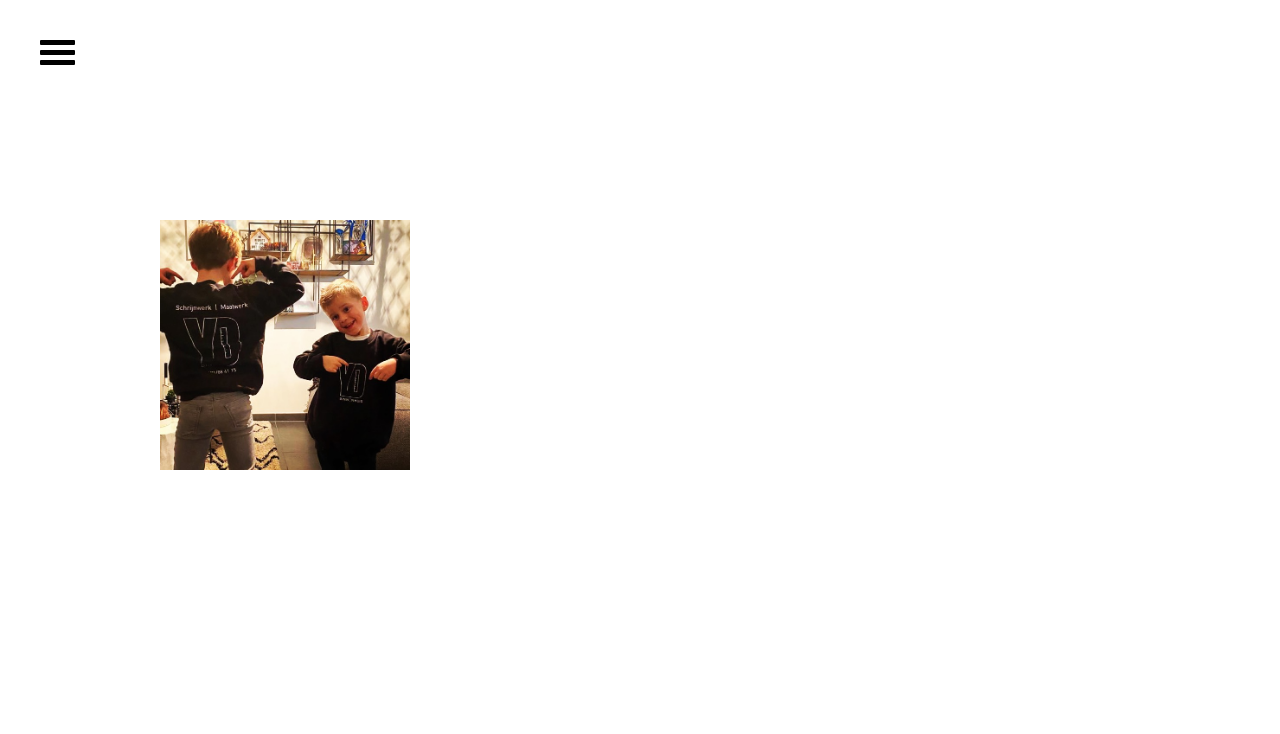
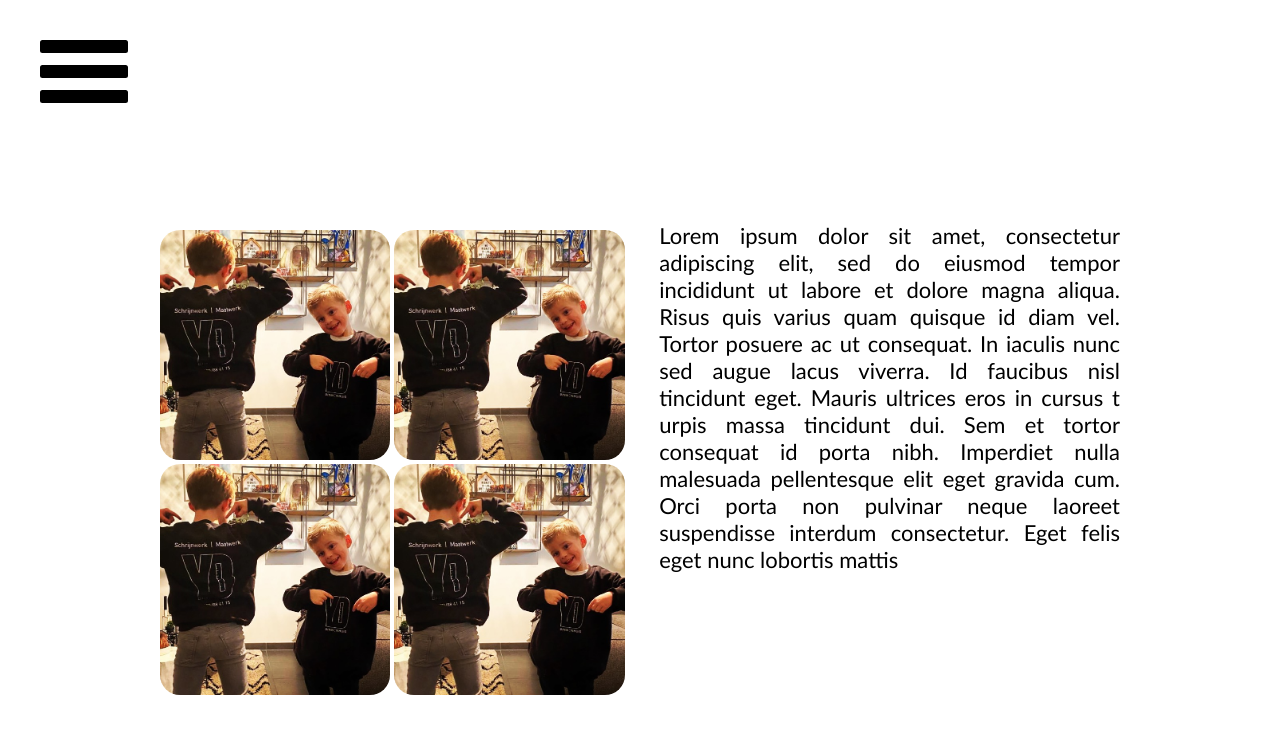
Before and after one commit to driesvd22/driesvd22.github.io, a PHP site: page / in a window 1280 px wide. Shown: the top 734 px of the page. Run offline with PHP 8.4, Linux system fonts and the light colour scheme.

Commit message:
Navbar Tweak mediaquery

```diff
--- a/index.css
+++ b/index.css
@@ -44,13 +44,39 @@
     .container{
         width: 100%;
         position: absolute;
-        margin-top: 220px;
+        margin-top: 200px;
     }
 
     .container div{
         margin: 0 auto;
+    }
+
+    .welkom{
         width: 75%;
     }
+
+    .foto_welkom{
+        float: left;
+        width: 50%;
+    }
+    .foto_welkom img {
+        margin-top: 30px;
+        margin-bottom: -30px;
+        width: 48%;
+        height: auto;
+        border-radius: 20px;
+    }
+
+    .tekst_welkom{
+        float: right;
+        width: 48%;
+        font-size: 22px;
+        font-family: Calibri, sans-serif;
+        text-align: justify;
+    }
+    .tekst_welkom p{
+    }
+
 
     .menu{
         margin: 0;
@@ -64,7 +90,6 @@
         z-index: 1;
         transition: 0.5s;
     }
-
 
 @media only screen and (max-device-width: 800px) {
 
@@ -83,6 +108,7 @@
             color: #262626;
             font-size: 24px;
             cursor: pointer;
+            zoom: 250%;
         }
 
 
@@ -103,7 +129,7 @@
             padding: 10px;
             display: inline-block;
             font-family: verdana, serif;
-            font-size: 2em;
+            font-size: 4em;
             text-decoration: none;
             text-transform: uppercase;
             color: #FFFFFF;
--- a/index.html
+++ b/index.html
@@ -15,11 +15,10 @@
 </div>
 <div class="menu">
     <ul>
-        <li><a href="index.html">Home</a></li>
-        <li><a href="#">About</a></li>
-        <li><a href="#">Services</a></li>
-        <li><a href="#">Portfolio</a></li>
-        <li><a href="#">Contact Us</a></li>
+        <li><a href="#home">Home</a></li>
+        <li><a href="#Gallerij">Gallerij</a></li>
+        <li><a href="#Socials">Socials</a></li>
+        <li><a href="#Contact">Contact</a></li>
     </ul>
 </div>
 <!-- Navbar -->
@@ -32,8 +31,24 @@
 
 </div>
 <div class="container">
-    <div class="foto_welkom">
-        <img src="yd_container.jpg" alt="Foto_YD" height="250" width="250">
+    <div class="welkom">
+        <div class="foto_welkom">
+            <img src="yd_container.jpg" alt="Foto_YD" height="250" width="250">
+            <img src="yd_container.jpg" alt="Foto_YD" height="250" width="250">
+            <img src="yd_container.jpg" alt="Foto_YD" height="250" width="250">
+            <img src="yd_container.jpg" alt="Foto_YD" height="250" width="250">
+        </div>
+        <div class="tekst_welkom">
+            <p>Lorem ipsum dolor sit amet, consectetur adipiscing elit,
+                sed do eiusmod tempor incididunt ut labore et dolore magna
+                aliqua. Risus quis varius quam quisque id diam vel. Tortor
+                posuere ac ut consequat. In iaculis nunc sed augue lacus viverra.
+                Id faucibus nisl tincidunt eget. Mauris ultrices eros in cursus t
+                urpis massa tincidunt dui. Sem et tortor consequat id porta nibh.
+                Imperdiet nulla malesuada pellentesque elit eget gravida cum. Orci
+                porta non pulvinar neque laoreet suspendisse interdum consectetur.
+                Eget felis eget nunc lobortis mattis</p>
+        </div>
     </div>
 
 </div>
```
